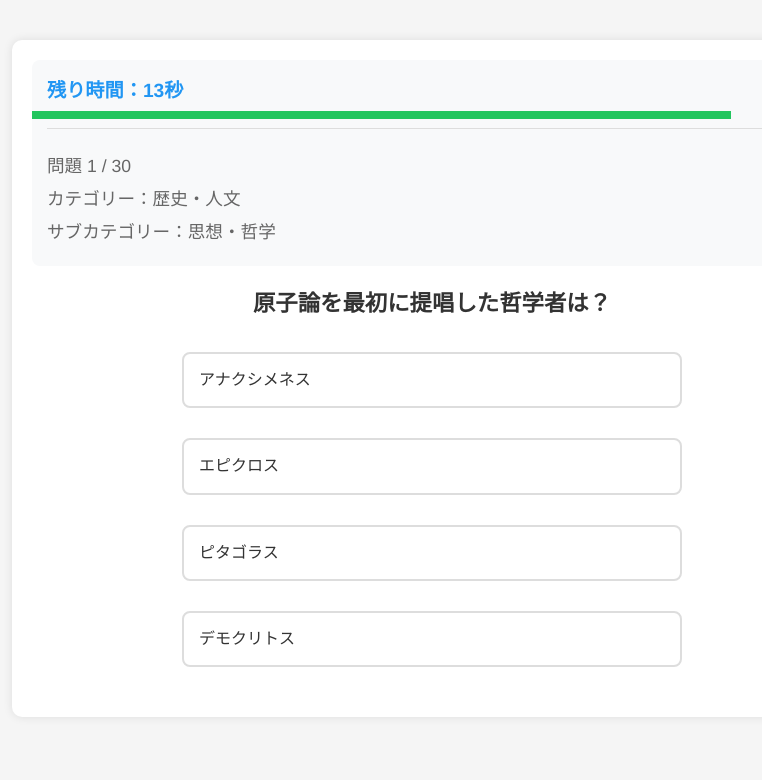
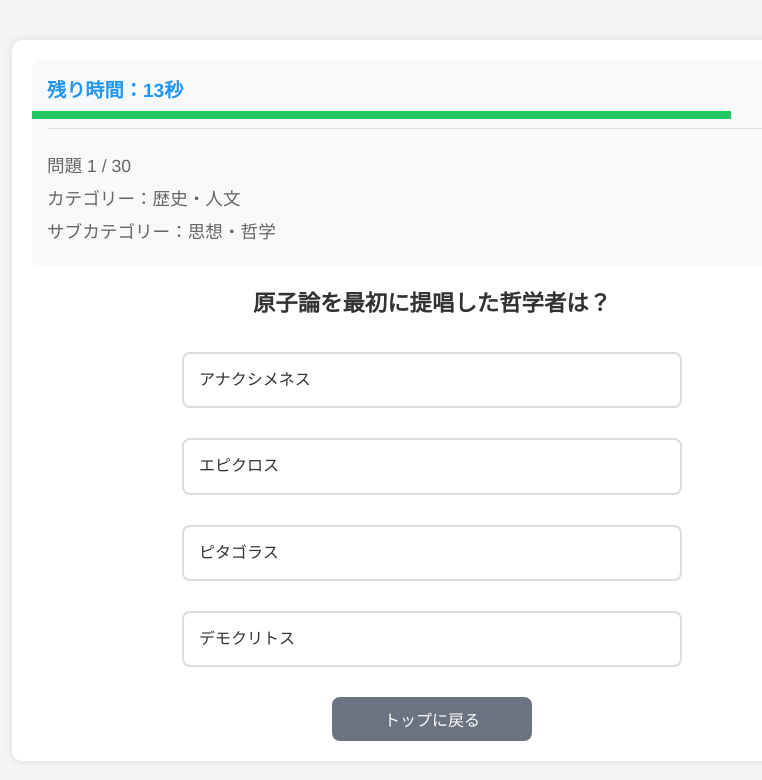
Before and after one commit to Gotama7/quiz-app, a React (Create React App) app: page / in a window 1280 px wide. Both pictures are taken after a click on the button "チャレンジ開始". Shown: the top 780 px of the page, without its empty margins (208-970 px from the left). Built offline with nearby package versions, Linux system fonts and the light colour scheme.

Commit message:
クイズ回答中の画面にトップに戻るボタンを追加

```diff
--- a/src/QuizApp.js
+++ b/src/QuizApp.js
@@ -637,6 +637,18 @@ function QuizApp() {
               </button>
             ))}
           </div>
+
+          <button
+            onClick={() => {
+              if (window.confirm('クイズを中断してトップに戻りますか？')) {
+                handleBackToCategories();
+              }
+            }}
+            className="back-button"
+            style={{ marginTop: '20px' }}
+          >
+            トップに戻る
+          </button>
         </div>
       </div>
     );
--- a/src/styles.css
+++ b/src/styles.css
@@ -286,19 +286,21 @@ h2 {
 }
 
 .back-button {
-  padding: 0.8rem 1.5rem;
+  background-color: #6b7280;
+  color: white;
+  border: none;
+  padding: 10px 20px;
+  border-radius: 8px;
+  cursor: pointer;
   font-size: 1rem;
-  border: none;
-  border-radius: 8px;
-  background-color: #666;
-  color: white;
-  cursor: pointer;
   transition: background-color 0.3s;
-  margin-top: 1rem;
+  width: 200px;
+  margin: 0 auto;
+  display: block;
 }
 
 .back-button:hover {
-  background-color: #555;
+  background-color: #4b5563;
 }
 
 /* レスポンシブデザイン */
```
